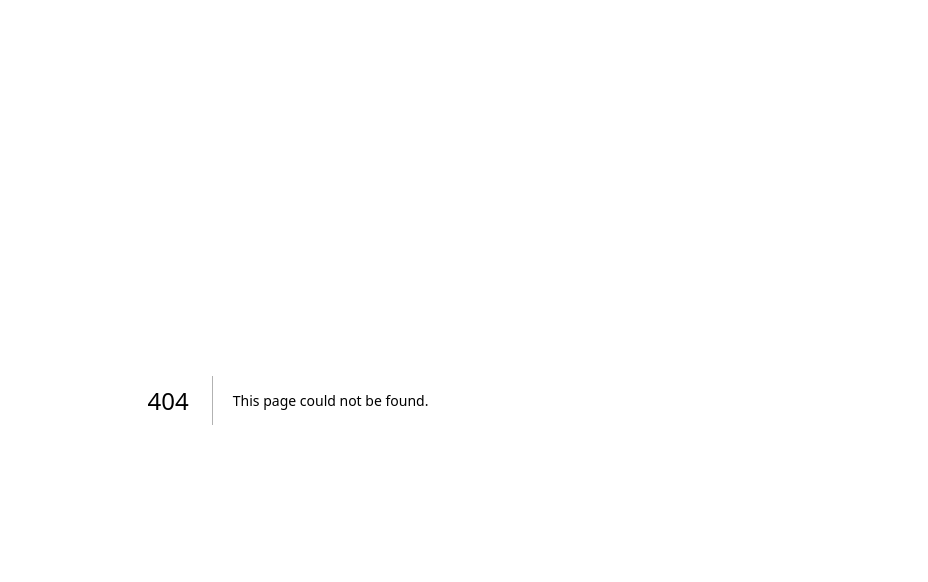
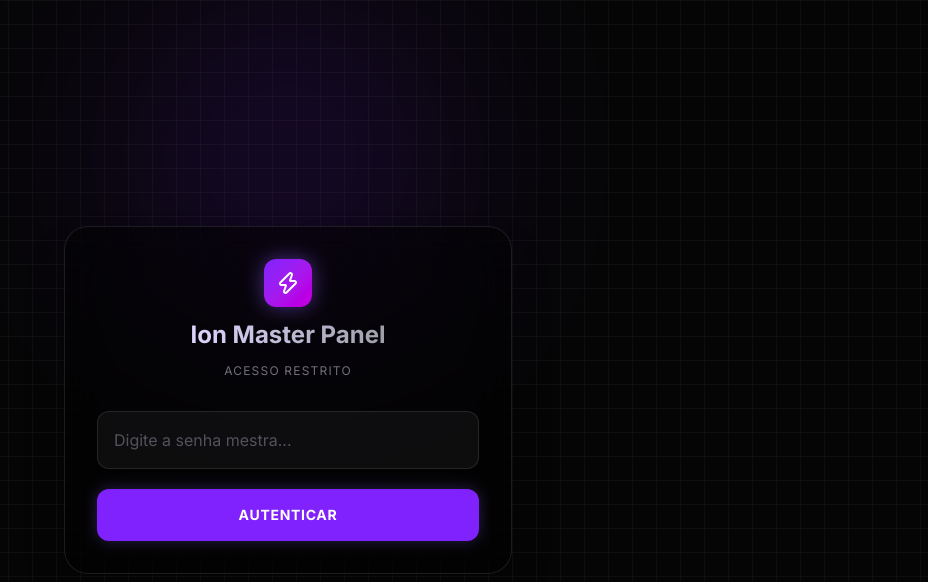
Before and after one commit to joaorodriguesdev-detect/system-lattech, a Next.js app in the folder frontend/: page /superadmin/login in a window 1280 px wide. Before the commit this address had no page. Shown: the top 582 px of the page, without its empty margins (352-1280 px from the left). Built offline with nearby package versions, Linux system fonts and the light colour scheme; a web font is replaced by a local one.

Commit message:
adicionar login ao superadmin

```diff
--- /dev/null
+++ b/frontend/src/app/superadmin/login/page.tsx
@@ -0,0 +1,73 @@
+'use client';
+
+import { useState } from 'react';
+import { useRouter } from 'next/navigation';
+import { Zap } from 'lucide-react';
+
+export default function SuperAdminLogin() {
+  const [password, setPassword] = useState('');
+  const [error, setError] = useState(false);
+  const router = useRouter();
+
+  const handleLogin = (e: React.FormEvent) => {
+    e.preventDefault();
+
+    // ⚠️ SUBSTITUA 'sua-senha-mestra' PELA SENHA QUE VOCÊ QUISER USAR
+    if (password === 'sua-senha-mestra') {
+      // Injeta o crachá de acesso que o seu middleware.ts exige!
+      document.cookie = "superadmin_token=authenticated; path=/; max-age=86400";
+
+      // Redireciona para o painel
+      router.push('/superadmin');
+    } else {
+      setError(true);
+    }
+  };
+
+  return (
+    <div className="min-h-screen bg-[#050505] flex items-center justify-center text-white relative overflow-hidden px-4">
+
+      {/* Background Glow */}
+      <div className="absolute inset-0 z-0">
+        <div className="absolute inset-0 bg-[linear-gradient(to_right,#80808012_1px,transparent_1px),linear-gradient(to_bottom,#80808012_1px,transparent_1px)] bg-[size:24px_24px]"></div>
+        <div className="absolute left-0 right-0 top-0 -z-10 m-auto h-[310px] w-[310px] rounded-full bg-violet-600 opacity-20 blur-[120px]"></div>
+      </div>
+
+      <div className="bg-black/50 backdrop-blur-xl border border-white/10 p-8 rounded-3xl w-full max-w-md relative z-10 shadow-2xl">
+
+        <div className="flex flex-col items-center mb-8 gap-3">
+          <div className="w-12 h-12 rounded-xl bg-gradient-to-br from-violet-600 to-fuchsia-600 flex items-center justify-center shadow-[0_0_20px_rgba(139,92,246,0.5)]">
+            <Zap size={24} className="text-white" />
+          </div>
+          <h1 className="text-2xl font-bold text-transparent bg-clip-text bg-gradient-to-r from-violet-200 to-zinc-400">
+            Ion Master Panel
+          </h1>
+          <p className="text-xs text-zinc-500 uppercase tracking-widest">Acesso Restrito</p>
+        </div>
+
+        <form onSubmit={handleLogin} className="space-y-5">
+          <div>
+            <input
+              type="password"
+              value={password}
+              onChange={(e) => {
+                setPassword(e.target.value);
+                setError(false);
+              }}
+              className={`w-full bg-zinc-900/50 border ${error ? 'border-red-500' : 'border-white/10'} rounded-xl p-4 text-white placeholder-zinc-600 focus:border-violet-500 focus:outline-none transition-colors`}
+              placeholder="Digite a senha mestra..."
+            />
+            {error && <p className="text-red-400 text-xs mt-2 ml-1">Senha incorreta. Acesso negado.</p>}
+          </div>
+
+          <button
+            type="submit"
+            className="w-full bg-violet-600 hover:bg-violet-500 text-white font-bold py-4 rounded-xl transition-all duration-300 shadow-[0_0_15px_rgba(139,92,246,0.3)] hover:shadow-[0_0_25px_rgba(139,92,246,0.5)] uppercase tracking-wider text-sm"
+          >
+            Autenticar
+          </button>
+        </form>
+      </div>
+    </div>
+  );
+}
```
